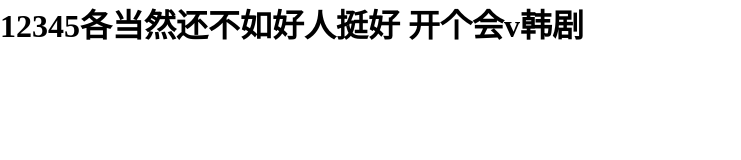
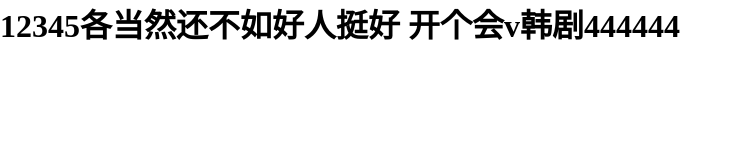
Before and after one commit to zzhuig/news, a plain HTML site: page index.html in a window 1280 px wide. Shown: the whole page, without its empty margins (0-741 px from the left). Drawn offline with Linux system fonts and the light colour scheme.

Commit message:
修改首页

```diff
--- a/index.html
+++ b/index.html
@@ -17,6 +17,6 @@
     </script>
 </head>
 <body>
-<h1>12345各当然还不如好人挺好 开个会v韩剧</h1>
+<h1>12345各当然还不如好人挺好 开个会v韩剧444444</h1>
 </body>
 </html>
```
